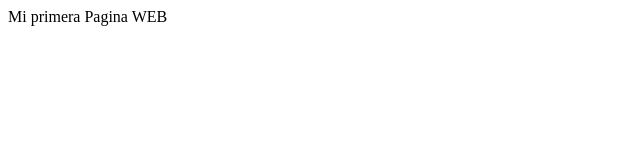
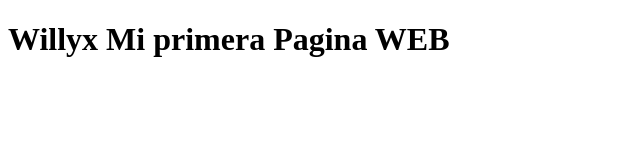
Before and after one commit to williscasta/cursogit, a plain HTML site: page index.html in a window 1280 px wide. Shown: the whole page, without its empty margins (0-640 px from the left). Drawn offline with Linux system fonts and the light colour scheme.

Commit message:
ponemos un titulo guay

```diff
--- a/index.html
+++ b/index.html
@@ -4,6 +4,6 @@
     <title> Hola Mundo</title>
 </head>
 <body>
-Mi primera Pagina WEB
+<h1>  Willyx Mi primera Pagina WEB</h1>
 </body>
 </html>
```
